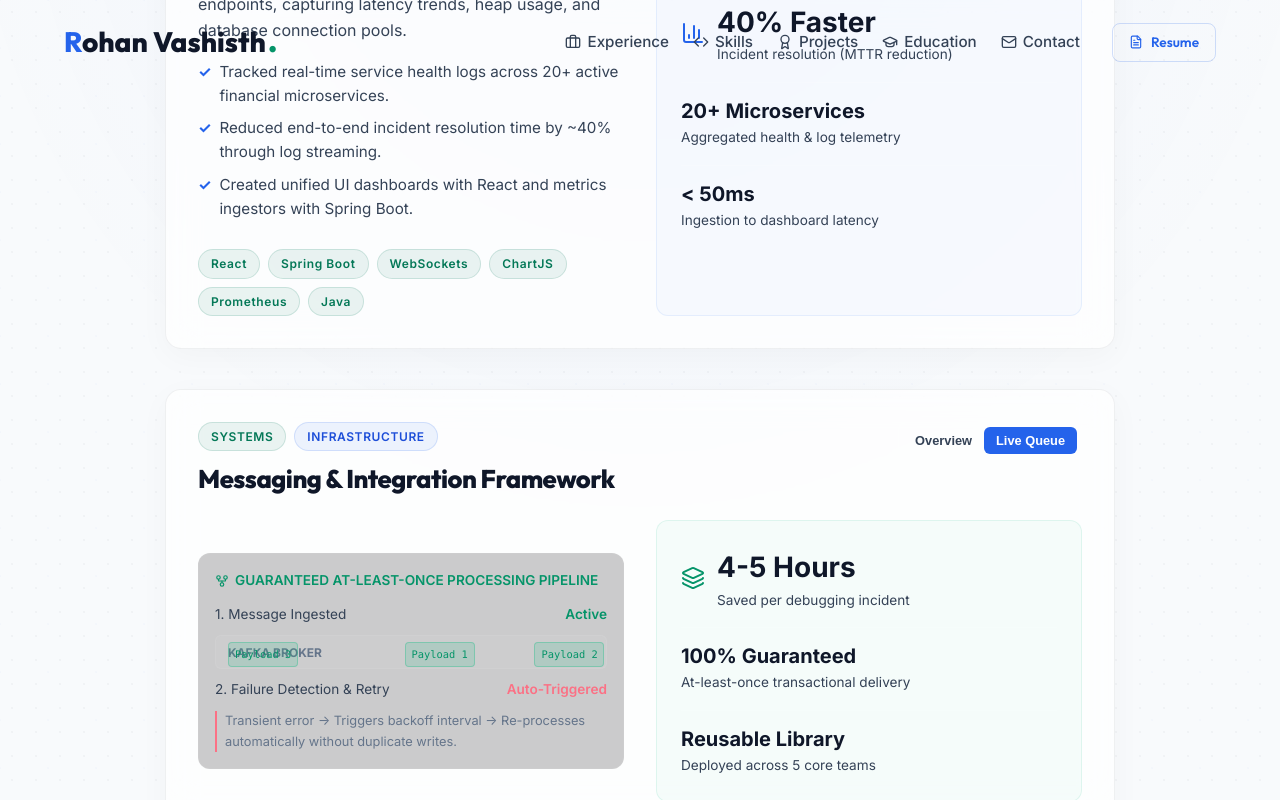
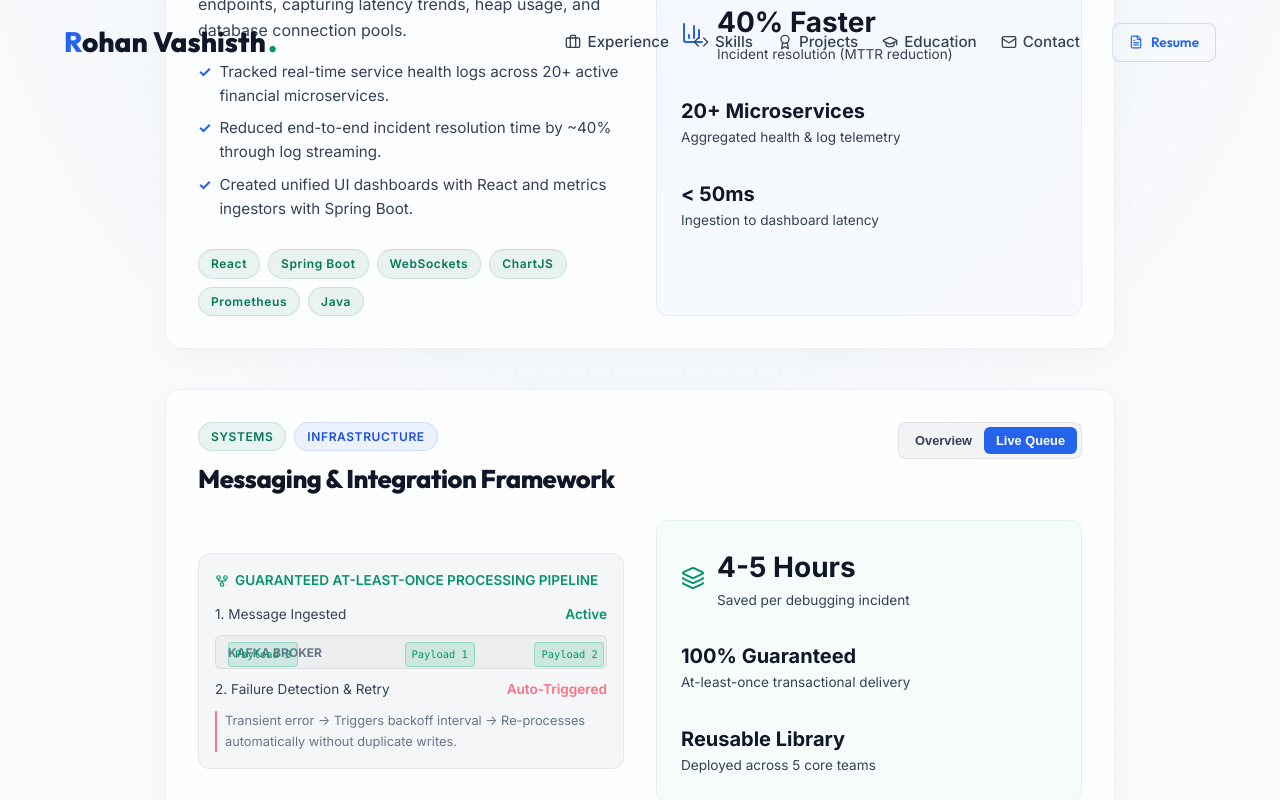
Before and after one commit to rohanvashisth/Portfolio, a React (Vite) app: page / in a window 1280 px wide. Both pictures are taken after a click on the button "Live Queue". Shown: the part 3276-4076 px from the top of the page. Built offline with nearby package versions, Linux system fonts and the light colour scheme.

Commit message:
Auto-commit: saved changes on 7/28/2026, 1:56:52 PM

```diff
--- a/src/components/Contact.jsx
+++ b/src/components/Contact.jsx
@@ -58,7 +58,7 @@ export default function Contact() {
                   alignItems: 'center',
                   gap: '16px',
                   padding: '20px',
-                  border: '1px solid rgba(255,255,255,0.05)'
+                  border: '1px solid rgba(15, 23, 42, 0.08)'
                 }}
               >
                 <div style={{ width: '40px', height: '40px', borderRadius: '50%', backgroundColor: 'rgba(59, 130, 246, 0.1)', display: 'flex', alignItems: 'center', justifySelf: 'center', justifyContent: 'center' }}>
@@ -82,7 +82,7 @@ export default function Contact() {
                   alignItems: 'center',
                   gap: '16px',
                   padding: '20px',
-                  border: '1px solid rgba(255,255,255,0.05)'
+                  border: '1px solid rgba(15, 23, 42, 0.08)'
                 }}
               >
                 <div style={{ width: '40px', height: '40px', borderRadius: '50%', backgroundColor: 'rgba(16, 185, 129, 0.1)', display: 'flex', alignItems: 'center', justifySelf: 'center', justifyContent: 'center' }}>
@@ -104,7 +104,7 @@ export default function Contact() {
                   alignItems: 'center',
                   gap: '16px',
                   padding: '20px',
-                  border: '1px solid rgba(255,255,255,0.05)'
+                  border: '1px solid rgba(15, 23, 42, 0.08)'
                 }}
               >
                 <div style={{ width: '40px', height: '40px', borderRadius: '50%', backgroundColor: 'rgba(168, 85, 247, 0.1)', display: 'flex', alignItems: 'center', justifySelf: 'center', justifyContent: 'center' }}>
@@ -125,7 +125,7 @@ export default function Contact() {
                   alignItems: 'center',
                   gap: '16px',
                   padding: '20px',
-                  border: '1px solid rgba(255,255,255,0.05)'
+                  border: '1px solid rgba(15, 23, 42, 0.08)'
                 }}
               >
                 <div style={{ width: '40px', height: '40px', borderRadius: '50%', backgroundColor: 'rgba(255, 255, 255, 0.03)', display: 'flex', alignItems: 'center', justifySelf: 'center', justifyContent: 'center' }}>
@@ -265,8 +265,8 @@ const inputStyle = {
   width: '100%',
   padding: '10px 14px',
   borderRadius: '8px',
-  backgroundColor: 'rgba(0, 0, 0, 0.2)',
-  border: '1px solid rgba(255, 255, 255, 0.08)',
+  backgroundColor: 'rgba(15, 23, 42, 0.02)',
+  border: '1px solid rgba(15, 23, 42, 0.1)',
   color: 'hsl(var(--text-primary))',
   fontFamily: 'var(--font-sans)',
   fontSize: '0.95rem',
--- a/src/components/Projects.jsx
+++ b/src/components/Projects.jsx
@@ -38,10 +38,10 @@ export default function Projects() {
               <div
                 style={{
                   display: 'flex',
-                  backgroundColor: 'rgba(255, 255, 255, 0.04)',
+                  backgroundColor: 'rgba(15, 23, 42, 0.04)',
                   padding: '4px',
                   borderRadius: '8px',
-                  border: '1px solid rgba(255, 255, 255, 0.08)'
+                  border: '1px solid rgba(15, 23, 42, 0.08)'
                 }}
               >
                 <button
@@ -112,7 +112,7 @@ export default function Projects() {
                   </div>
                 ) : (
                   // Live Architecture Simulation (interactive graphic mockup)
-                  <div style={{ display: 'flex', flexDirection: 'column', gap: '12px', padding: '16px', background: 'rgba(0,0,0,0.2)', borderRadius: '12px', border: '1px solid rgba(255,255,255,0.04)' }}>
+                  <div style={{ display: 'flex', flexDirection: 'column', gap: '12px', padding: '16px', background: 'rgba(15, 23, 42, 0.03)', borderRadius: '12px', border: '1px solid rgba(15, 23, 42, 0.06)' }}>
                     <div style={{ fontSize: '0.85rem', fontWeight: 600, color: 'hsl(var(--primary))', display: 'flex', alignItems: 'center', gap: '6px' }}>
                       <Activity size={14} className="pulse-icon" />
                       SYSTEM OBSERVABILITY TOPOLOGY
@@ -204,10 +204,10 @@ export default function Projects() {
               <div
                 style={{
                   display: 'flex',
-                  backgroundColor: 'rgba(255, 255, 255, 0.04)',
+                  backgroundColor: 'rgba(15, 23, 42, 0.04)',
                   padding: '4px',
                   borderRadius: '8px',
-                  border: '1px solid rgba(255, 255, 255, 0.08)'
+                  border: '1px solid rgba(15, 23, 42, 0.08)'
                 }}
               >
                 <button
@@ -278,7 +278,7 @@ export default function Projects() {
                   </div>
                 ) : (
                   // Live Queue Simulation
-                  <div style={{ display: 'flex', flexDirection: 'column', gap: '12px', padding: '16px', background: 'rgba(0,0,0,0.2)', borderRadius: '12px', border: '1px solid rgba(255,255,255,0.04)' }}>
+                  <div style={{ display: 'flex', flexDirection: 'column', gap: '12px', padding: '16px', background: 'rgba(15, 23, 42, 0.03)', borderRadius: '12px', border: '1px solid rgba(15, 23, 42, 0.06)' }}>
                     <div style={{ fontSize: '0.85rem', fontWeight: 600, color: 'hsl(var(--secondary))', display: 'flex', alignItems: 'center', gap: '6px' }}>
                       <GitFork size={14} />
                       GUARANTEED AT-LEAST-ONCE PROCESSING PIPELINE
@@ -295,8 +295,8 @@ export default function Projects() {
                       <div
                         style={{
                           height: '34px',
-                          background: 'rgba(255,255,255,0.03)',
-                          border: '1px solid rgba(255,255,255,0.08)',
+                          background: 'rgba(15, 23, 42, 0.03)',
+                          border: '1px solid rgba(15, 23, 42, 0.08)',
                           borderRadius: '6px',
                           position: 'relative',
                           display: 'flex',
@@ -372,10 +372,10 @@ export default function Projects() {
               <div
                 style={{
                   display: 'flex',
-                  backgroundColor: 'rgba(255, 255, 255, 0.04)',
+                  backgroundColor: 'rgba(15, 23, 42, 0.04)',
                   padding: '4px',
                   borderRadius: '8px',
-                  border: '1px solid rgba(255, 255, 255, 0.08)'
+                  border: '1px solid rgba(15, 23, 42, 0.08)'
                 }}
               >
                 <button
@@ -446,7 +446,7 @@ export default function Projects() {
                   </div>
                 ) : (
                   // Live Control Tower Simulation
-                  <div style={{ display: 'flex', flexDirection: 'column', gap: '12px', padding: '16px', background: 'rgba(0,0,0,0.2)', borderRadius: '12px', border: '1px solid rgba(255,255,255,0.04)' }}>
+                  <div style={{ display: 'flex', flexDirection: 'column', gap: '12px', padding: '16px', background: 'rgba(15, 23, 42, 0.03)', borderRadius: '12px', border: '1px solid rgba(15, 23, 42, 0.06)' }}>
                     <div style={{ fontSize: '0.85rem', fontWeight: 600, color: 'hsl(var(--accent))', display: 'flex', alignItems: 'center', gap: '6px' }}>
                       <Globe size={14} className="pulse-icon" />
                       ACTIVE CONTROL TOWER SHIPMENT MONITORING
@@ -460,7 +460,7 @@ export default function Projects() {
                           <span className="ping-dot green"></span>
                         </div>
 
-                        <div style={{ flexGrow: 1, height: '2px', position: 'relative', margin: '0 8px', borderBottom: '2px dashed rgba(255,255,255,0.1)' }}>
+                        <div style={{ flexGrow: 1, height: '2px', position: 'relative', margin: '0 8px', borderBottom: '2px dashed rgba(15, 23, 42, 0.15)' }}>
                           <Truck size={12} className="sim-truck-icon" style={{ position: 'absolute', top: '-6px', color: 'hsl(var(--primary))' }} />
                         </div>
 
@@ -469,7 +469,7 @@ export default function Projects() {
                           <span className="ping-dot red-pulse"></span>
                         </div>
 
-                        <div style={{ flexGrow: 1, height: '2px', position: 'relative', margin: '0 8px', borderBottom: '2px dashed rgba(255,255,255,0.1)' }}>
+                        <div style={{ flexGrow: 1, height: '2px', position: 'relative', margin: '0 8px', borderBottom: '2px dashed rgba(15, 23, 42, 0.15)' }}>
                           <span className="sim-data-packet secondary"></span>
                         </div>
 
```
